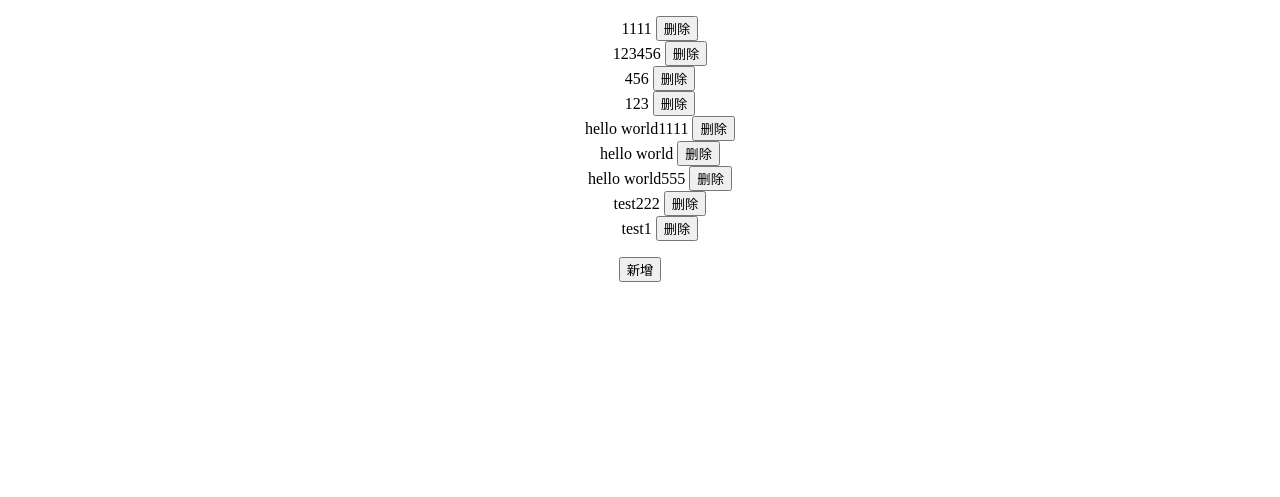
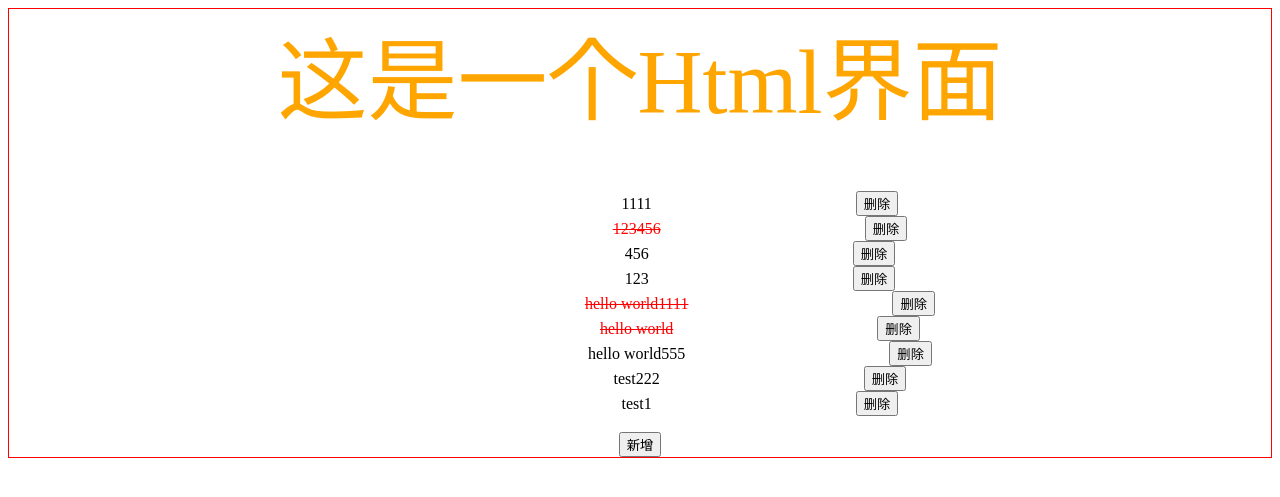
Before and after one commit to yh410511/todolist_demo, a Flask app: page / in a window 1280 px wide. Shown: the top 497 px of the page. Run offline with Flask 2, Linux system fonts and the light colour scheme; data comes from the database, SQL or seed files in the repository.

Commit message:
add html

```diff
--- a/todo/templates/index.html
+++ b/todo/templates/index.html
@@ -5,24 +5,49 @@
     <title>代办事项</title>
 <style>
     li{
-    list-style-type:none
+    list-style-type:none;
+    }
+    del{
+    color:red;
+    }
+    span{
+    margin:200px;
+    }
+    .a{
+    border:1px solid red;
+    }
+    .s{
+    font-size:90px;
+    color:orange
     }
 </style>
 </head>
 <body>
-<center id="a">
+ <div class="a">
+<center>
+
+    <div class="s">这是一个Html界面</div><br><br>
 <ul>
     {% for value in data %}
-    <li> {{ value[1] }} <button onclick="myFunction({{ value[0] }})"> 删除 </button></li>
+    {% if value[2]=='done' %}
+    <!--<li> {{ value[1] }} <button onclick="myFunction({{ value[0] }})"> 删除 </button></li>-->
+    <li><del><span onclick="updateStatus({{ value[0] }})">{{ value[1] }}</span></del>
+        <button onclick="myFunction({{ value[0] }})"> 删除 </button>
+    </li>
+    {% else %}
+    <li><span onclick="updateStatus({{ value[0] }})">{{ value[1] }}</span>
+    <button onclick="myFunction({{ value[0] }})"> 删除 </button></li>
+        {% endif %}
     {% endfor %}
 </ul>
-<button  onclick="showDialog()">新增</button>
+<button onclick="showDialog()">新增</button>
 <dialog id="newTodoItem">
-    <textarea id="todoText">hello world</textarea><br>
-    <button onclick="hideDialog() ">no</button>
+    <textarea id="todoText"></textarea><br>
+    <button onclick="hideDialog()">no</button>
     <button onclick="addTodo()">yes</button>
 </dialog>
 </center>
+       </div>
 </body>
 <script>
         function myFunction(index){
@@ -37,7 +62,7 @@
             )
             .then(
                 function(response){
-                    window.location.reload();<!-- 自动删除-->
+                    window.location.reload();<!-- 自动-->
                 }
             )
         }
@@ -57,5 +82,11 @@
         document.getElementById('newTodoItem').close();
         window.location.reload()
         }
+        function updateStatus(index){
+            fetch('http://127.0.0.1:5000/todo/'+index,{
+                method:"PUT"
+        })
+        window.location.reload()
+        }
 </script>
 </html>
```
